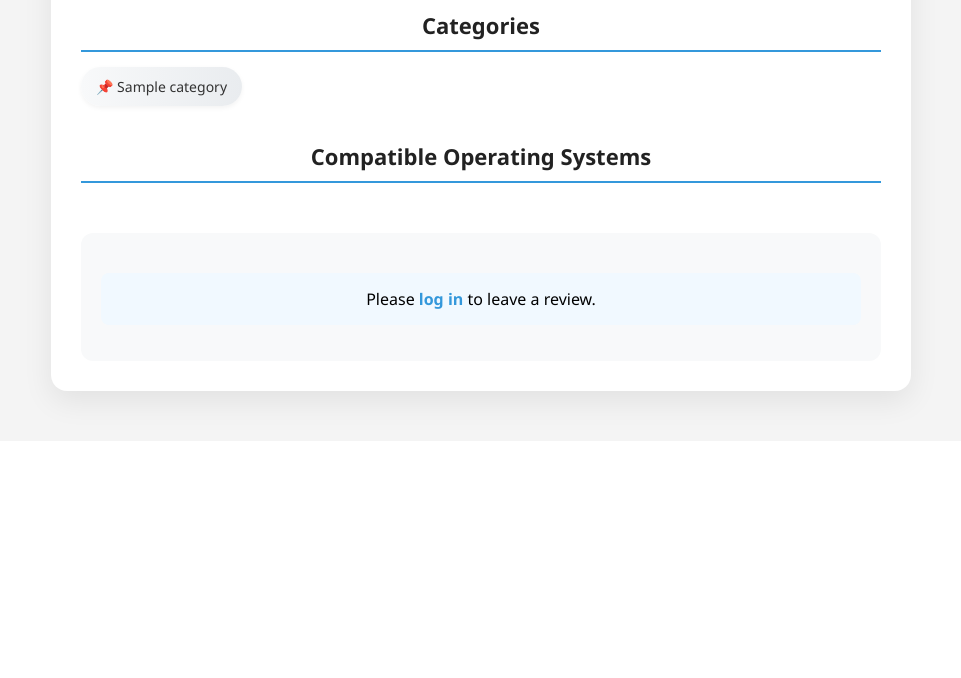
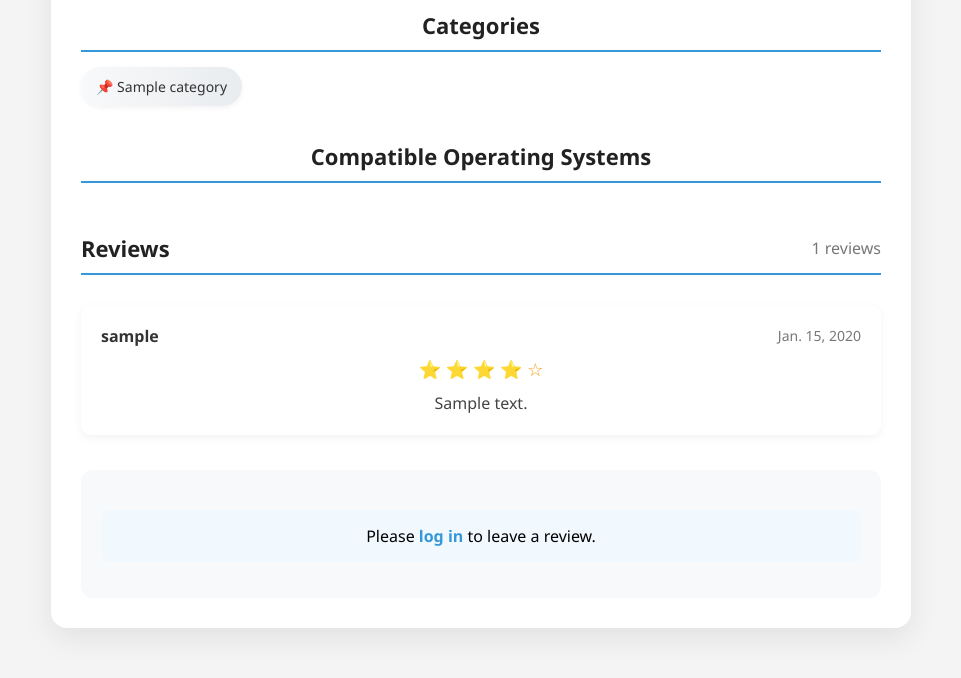
Before and after one commit to woyeta/CloudMarket, a Django app: page /apps/1/ in a window 1280 px wide. Shown: the part 635-1313 px from the top of the page, without its empty margins (159-1120 px from the left). Before the commit the page ends 1055 px from the top, so only its background shows below. Run offline with Django 5.2, Linux system fonts and the light colour scheme; tables that the repository leaves empty hold one stand-in row (values such as "Sample post"); some libraries are stand-ins or nearby versions.

Commit message:
display reviews on app pages

```diff
--- a/marketplace/templates/marketplace/app_details.html
+++ b/marketplace/templates/marketplace/app_details.html
@@ -271,6 +271,73 @@
         color: white;
         text-decoration: none;
     }
+
+    /* New CSS for Reviews List */
+    .reviews-list {
+        margin-top: 30px;
+    }
+
+    .review-card {
+        background: white;
+        border-radius: 10px;
+        padding: 20px;
+        margin-bottom: 15px;
+        box-shadow: 0 3px 10px rgba(0, 0, 0, 0.05);
+        transition: transform 0.2s;
+    }
+
+    .review-card:hover {
+        transform: translateY(-3px);
+        box-shadow: 0 5px 15px rgba(0, 0, 0, 0.1);
+    }
+
+    .review-header {
+        display: flex;
+        justify-content: space-between;
+        align-items: center;
+        margin-bottom: 10px;
+    }
+
+    .reviewer-name {
+        font-weight: 600;
+        color: #333;
+        font-size: 16px;
+    }
+
+    .review-date {
+        color: #777;
+        font-size: 14px;
+    }
+
+    .review-rating {
+        margin-bottom: 10px;
+        color: #f39c12;
+        font-size: 18px;
+    }
+
+    .review-comment {
+        color: #444;
+        line-height: 1.5;
+    }
+
+    .no-reviews {
+        text-align: center;
+        padding: 20px;
+        color: #777;
+        font-style: italic;
+    }
+
+    .reviews-heading {
+        display: flex;
+        justify-content: space-between;
+        align-items: center;
+    }
+
+    .review-count {
+        color: #777;
+        font-size: 16px;
+        font-weight: normal;
+    }
 </style>
 
 <div class="app-details-container">
@@ -341,6 +408,39 @@
         {% endfor %}
     </div>
 
+    <!-- New Reviews List Section -->
+    <h3 class="section-heading reviews-heading">
+        Reviews
+        <span class="review-count">{{ app.reviews_received.count }} reviews</span>
+    </h3>
+
+    <div class="reviews-list">
+        {% if app.reviews_received.all %}
+            {% for review in app.reviews_received.all %}
+                <div class="review-card">
+                    <div class="review-header">
+                        <div class="reviewer-name">{{ review.reviewer.username }}</div>
+                        <div class="review-date">{{ review.creation_date }}</div>
+                    </div>
+                    <div class="review-rating">
+                        {% for i in "12345" %}
+                            {% if forloop.counter <= review.rating_given %}
+                                ⭐
+                            {% else %}
+                                ☆
+                            {% endif %}
+                        {% endfor %}
+                    </div>
+                    {% if review.comment %}
+                        <div class="review-comment">{{ review.comment }}</div>
+                    {% endif %}
+                </div>
+            {% endfor %}
+        {% else %}
+            <div class="no-reviews">No reviews yet for this app.</div>
+        {% endif %}
+    </div>
+
     <div class="review-section">
         {% if review_form %}
             <h4 class="review-heading">Add Your Review</h4>
```
